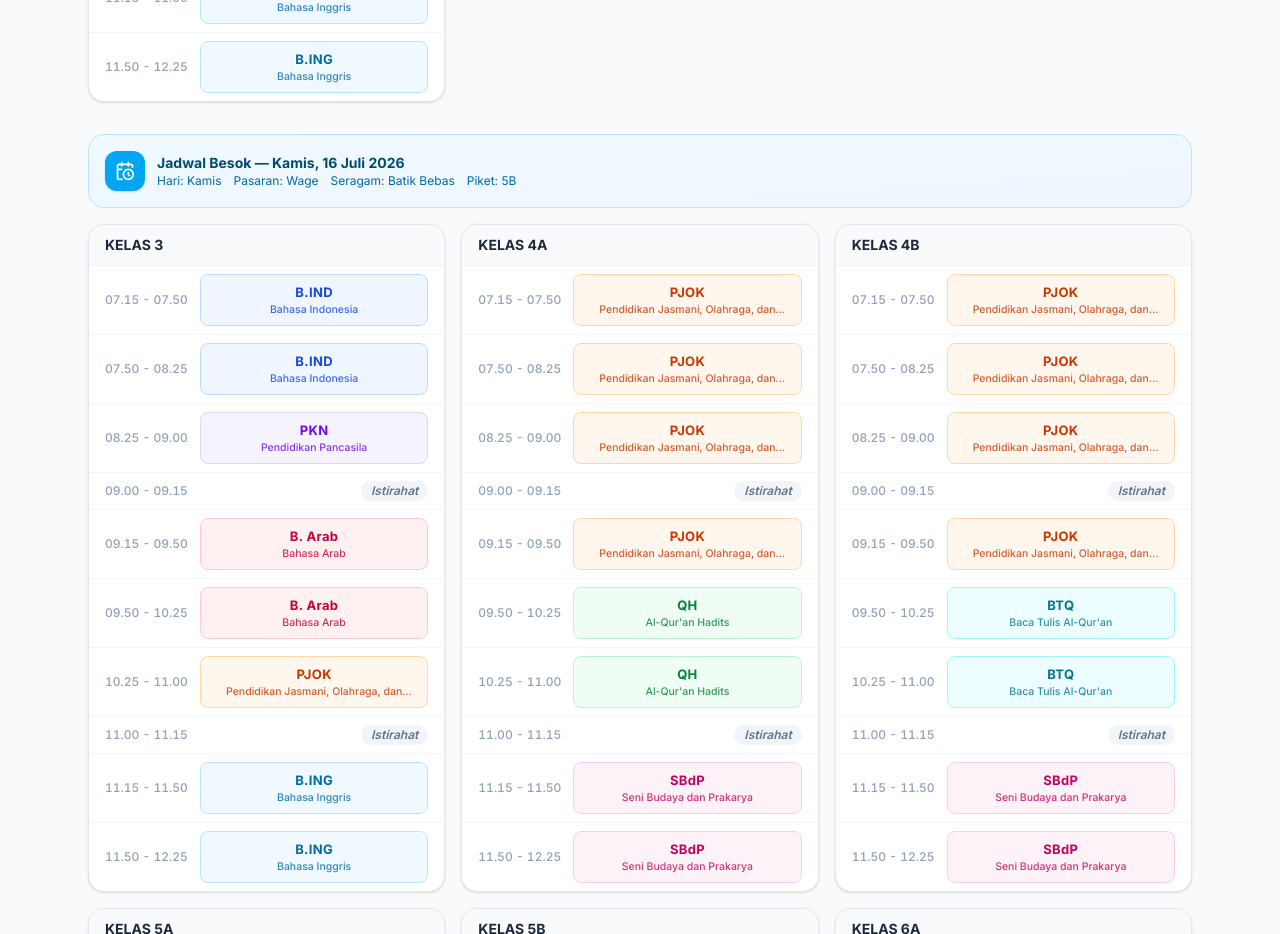
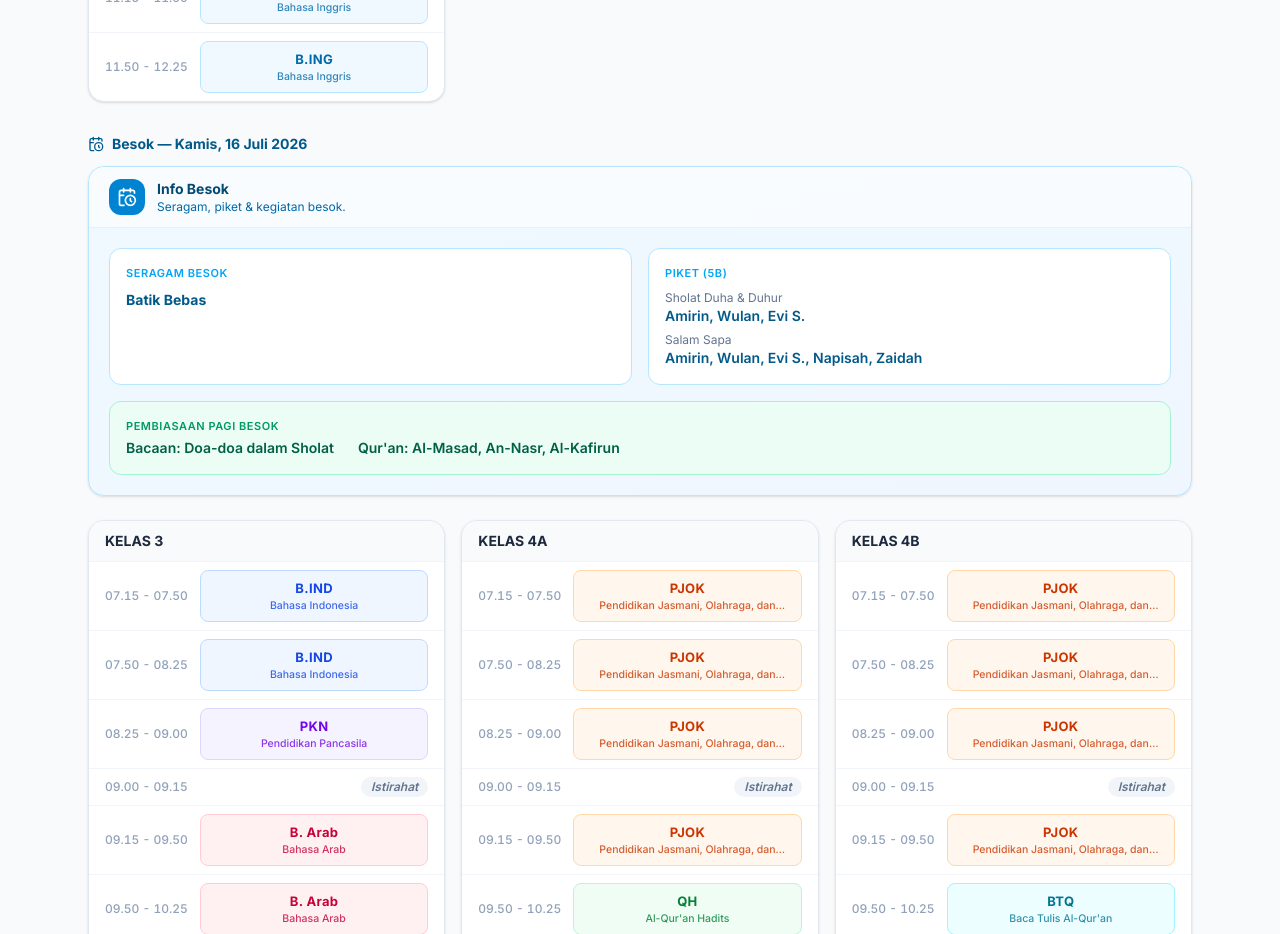
Before and after one commit to bowowiwendi/jadwal-madrasah, a Next.js app: page / in a window 1280 px wide. Shown: the part 2840-3774 px from the top of the page. Built offline with nearby package versions, Linux system fonts and the light colour scheme; no server answers.

Commit message:
Add full Info Besok card with seragam, piket, upacara, kegiatan, pembiasaan

```diff
--- a/components/DashboardHariIni.tsx
+++ b/components/DashboardHariIni.tsx
@@ -69,6 +69,9 @@ export default function DashboardHariIni() {
     month: "long",
     year: "numeric",
   });
+  const surahCurrentBesok = (surahCurrentCtx + 1) % surahTotalCtx;
+  const currentSurahsBesok = surahDays[surahCurrentBesok]?.surahs ?? [];
+  const activePreBesok = settings.preReading[surahCurrentBesok % settings.preReading.length];
 
   const dateLabel = today.toLocaleDateString("id-ID", {
     weekday: "long",
@@ -340,23 +343,71 @@ export default function DashboardHariIni() {
 
       {!isLiburBesok && dayKeyBesok && (
         <>
-          <div className="mb-4 mt-8 flex items-center gap-3 rounded-2xl border border-sky-200 bg-gradient-to-br from-sky-50 to-blue-50 p-4">
-            <div className="flex h-10 w-10 shrink-0 items-center justify-center rounded-xl bg-sky-500 text-white shadow-sm">
-              <CalendarClock className="h-5 w-5" />
+          <h3 className="mb-3 mt-8 flex items-center gap-2 text-sm font-bold text-sky-800">
+            <CalendarClock className="h-4 w-4" />
+            Besok — {dateLabelBesok}
+          </h3>
+
+          <div className="mb-6 overflow-hidden rounded-2xl border border-sky-200 bg-gradient-to-br from-sky-50 to-blue-50 shadow-sm">
+            <div className="flex items-center gap-3 border-b border-sky-100 bg-white/60 px-5 py-3">
+              <div className="flex h-9 w-9 items-center justify-center rounded-xl bg-sky-600 text-white">
+                <CalendarClock className="h-5 w-5" />
+              </div>
+              <div>
+                <h3 className="text-sm font-bold text-sky-900">Info Besok</h3>
+                <p className="text-xs text-sky-700">
+                  Seragam, piket &amp; kegiatan besok.
+                </p>
+              </div>
             </div>
-            <div>
-              <h3 className="text-sm font-bold text-sky-900">
-                Jadwal Besok — {dateLabelBesok}
-              </h3>
-              <p className="flex flex-wrap gap-x-3 gap-y-1 text-xs text-sky-700">
-                <span>Hari: {weekdayBesok}</span>
-                <span>Pasaran: {pasaranBesok}</span>
-                <span>Seragam: {uniformBesok}</span>
-                {piketBesok && <span>Piket: {piketBesok.Kelas}</span>}
-                {kegiatanJumatBesok && (
-                  <span>{kegiatanJumatBesok}</span>
-                )}
-              </p>
+            <div className="grid grid-cols-1 gap-4 p-5 sm:grid-cols-2">
+              <div className="rounded-xl border border-sky-200 bg-white p-4">
+                <p className="mb-2 text-[11px] font-semibold uppercase tracking-wider text-sky-500">Seragam Besok</p>
+                <p className="text-sm font-bold text-sky-800">{uniformBesok}</p>
+              </div>
+
+              {piketBesok && (
+                <div className="rounded-xl border border-sky-200 bg-white p-4">
+                  <p className="mb-2 text-[11px] font-semibold uppercase tracking-wider text-sky-500">
+                    Piket ({piketBesok.Kelas})
+                  </p>
+                  <p className="text-xs text-slate-500">Sholat Duha &amp; Duhur</p>
+                  <p className="text-sm font-semibold text-sky-800">{piketBesok["Sholat Duha dan Duhur"]}</p>
+                  <p className="mt-1.5 text-xs text-slate-500">Salam Sapa</p>
+                  <p className="text-sm font-semibold text-sky-800">{piketBesok["Salam Sapa"]}</p>
+                </div>
+              )}
+
+              {upacaraBesok && (
+                <div className="rounded-xl border border-amber-200 bg-amber-50 p-4 sm:col-span-2">
+                  <p className="mb-1 text-[11px] font-semibold uppercase tracking-wider text-amber-600">Upacara Bendera Besok</p>
+                  <p className="text-sm font-bold text-amber-900">{upacaraBesok["Hari, Tanggal"]}</p>
+                  <p className="text-xs text-amber-800">Petugas: {upacaraBesok.Petugas} · Pembina: {upacaraBesok.Pembina}</p>
+                </div>
+              )}
+
+              {kegiatanJumatBesok && (
+                <div className="rounded-xl border border-teal-200 bg-teal-50 p-4 sm:col-span-2">
+                  <p className="mb-1 text-[11px] font-semibold uppercase tracking-wider text-teal-600">Kegiatan Jum&apos;at Besok</p>
+                  <p className="text-sm font-bold text-teal-800">{kegiatanJumatBesok}</p>
+                </div>
+              )}
+
+              {/* Pembiasaan Pagi Besok */}
+              <div className="rounded-xl border border-emerald-200 bg-emerald-50 p-4 sm:col-span-2">
+                <p className="mb-1 text-[11px] font-semibold uppercase tracking-wider text-emerald-600">
+                  Pembiasaan Pagi Besok
+                </p>
+                <div className="flex flex-wrap gap-x-6 gap-y-1 text-sm">
+                  <span className="font-semibold text-emerald-800">
+                    Bacaan: {activePreBesok}
+                  </span>
+                  <span className="font-semibold text-emerald-800">
+                  Qur&apos;an:{" "}
+                    {currentSurahsBesok.map((s) => s.name).join(", ")}
+                  </span>
+                </div>
+              </div>
             </div>
           </div>
 
```
